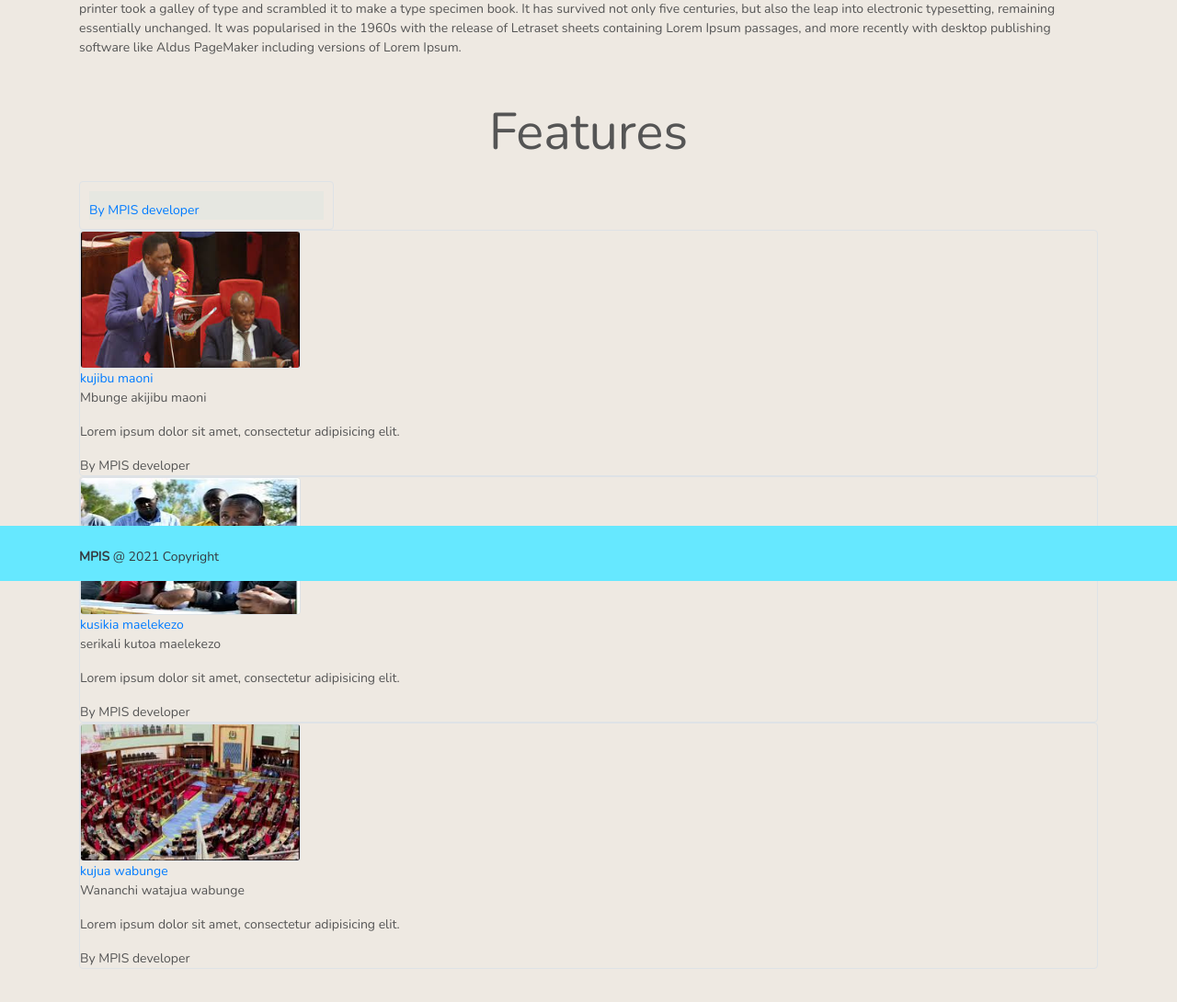
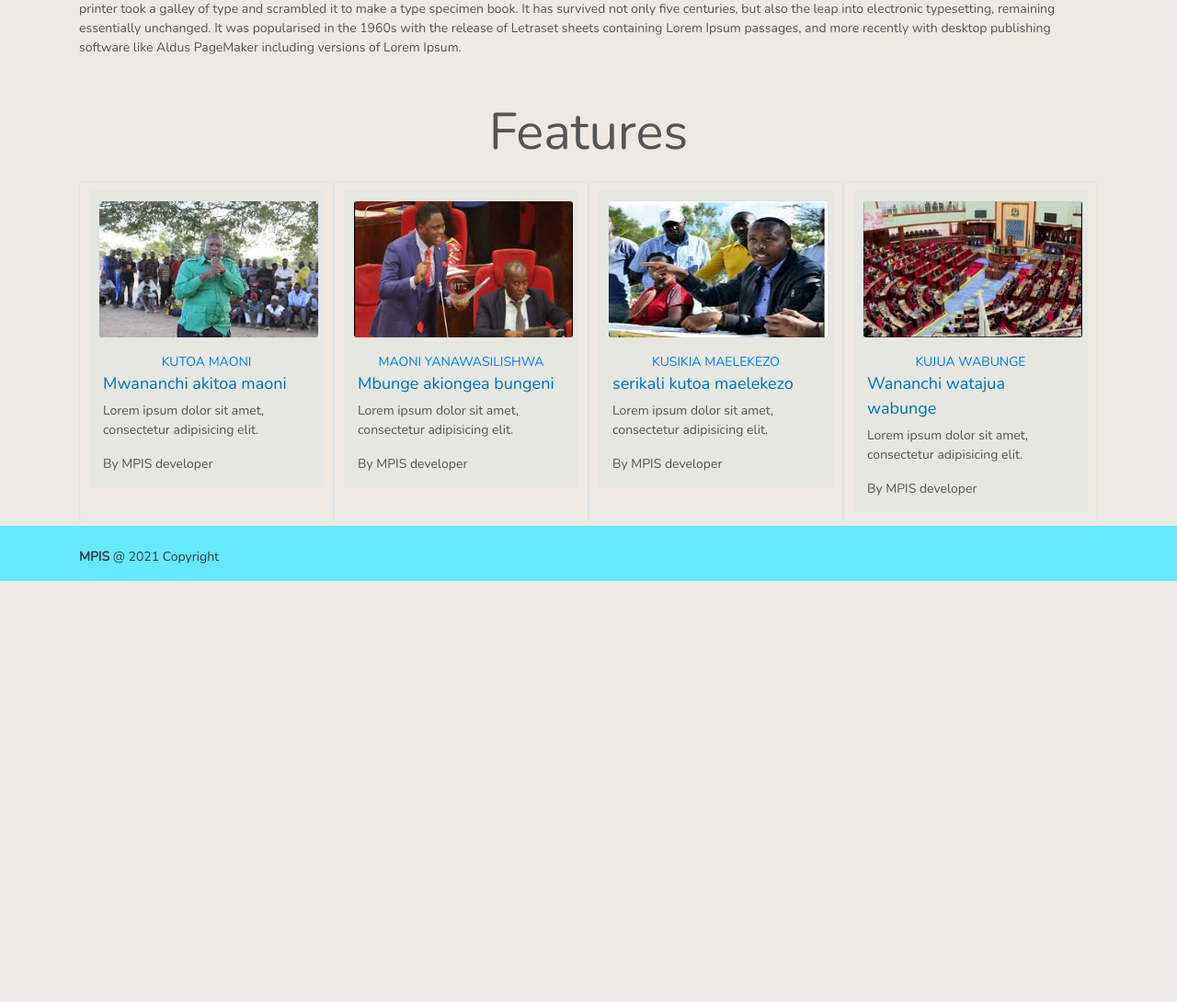
Before and after one commit to deogemini/MPIS, a PHP site: page /index.php in a window 1280 px wide. Shown: the part 168-1258 px from the top of the page at 92% size. After the commit the page ends 800 px from the top, so only its background shows below. Run offline with PHP 8.4, Linux system fonts and the light colour scheme.

Commit message:
interface style fixed

```diff
--- a/index.php
+++ b/index.php
@@ -19,18 +19,27 @@
     <div class="col-md-12">
       <h3 style="text-align: center;" class="display-4"> Features</h3>
       <div class="wrapper">
-        <div class="cards_wrap" >
-          <div class="card_item border rounded" >
+        <div class="cards_wrap">
+          <div class="card_item border rounded">
             <div class="card_inner">
               <div class="card_top">
+                <a href="user/login.php"><img src="Assets/images/mbunge.jfif" alt="wanachi" class="img-feature border rounded"></a>
+              </div>
+              <div class="card_bottom">
                 <a href="user/login.php">
-
+                  <div class="card_category">
+                    kutoa maoni
+                  </div>
+                </a>
+                <div class="card_info">
+                  <p class="title" style="align-content: center;">Mwananchi akitoa maoni</p>
+                  <p>Lorem ipsum dolor sit amet, consectetur adipisicing elit.</p>
                 </div>
-
                 <div class="card_creator">By MPIS developer</div>
               </div>
             </div>
           </div>
+
 
           <div class="card_item border rounded">
             <div class="card_inner">
@@ -40,19 +49,19 @@
               <div class="card_bottom">
                 <a href="user/login.php">
                   <div class="card_category">
-                    kujibu maoni
+                    Maoni yanawasilishwa
                   </div>
                 </a>
-
                 <div class="card_info">
-                  <p class="title">Mbunge akijibu maoni</p>
+                  <p class="title" style="align-content: center;">Mbunge akiongea bungeni</p>
                   <p>Lorem ipsum dolor sit amet, consectetur adipisicing elit.</p>
                 </div>
-
                 <div class="card_creator">By MPIS developer</div>
               </div>
             </div>
           </div>
+
+
           <div class="card_item border rounded">
             <div class="card_inner">
               <div class="card_top">
@@ -66,7 +75,7 @@
                 </a>
 
                 <div class="card_info">
-                  <p class="title">serikali kutoa maelekezo</p>
+                  <p class="title" style="align-content: center;">serikali kutoa maelekezo</p>
                   <p>Lorem ipsum dolor sit amet, consectetur adipisicing elit.</p>
                 </div>
 
@@ -74,7 +83,7 @@
               </div>
             </div>
           </div>
-          <div class="card_item border rounded" >
+          <div class="card_item border rounded">
             <div class="card_inner">
               <div class="card_top">
                 <a href="user/login.php"><img src="Assets/images/wabunge.jfif" alt="wanachi" class="img-feature border rounded" class="responsive"></a>
@@ -87,7 +96,7 @@
                 </a>
 
                 <div class="card_info">
-                  <p class="title">Wananchi watajua wabunge </p>
+                  <p class="title" style="align-content: center;">Wananchi watajua wabunge </p>
                   <p>Lorem ipsum dolor sit amet, consectetur adipisicing elit.</p>
                 </div>
 
--- a/user/layouts/main.php
+++ b/user/layouts/main.php
@@ -22,7 +22,7 @@
       <div class="collapse navbar-collapse" id="navbarNavDropdown">
         <ul class="navbar-nav ml-auto">
           <li class="nav-item ">
-            <a class="nav-link" href="#">Home <span class="sr-only">(current)</span></a>
+            <a class="nav-link" href="/MPIS/index.php">Home <span class="sr-only">(current)</span></a>
           </li>
           <li class="nav-item">
             <a class="nav-link" href="#">About us</a>
```
